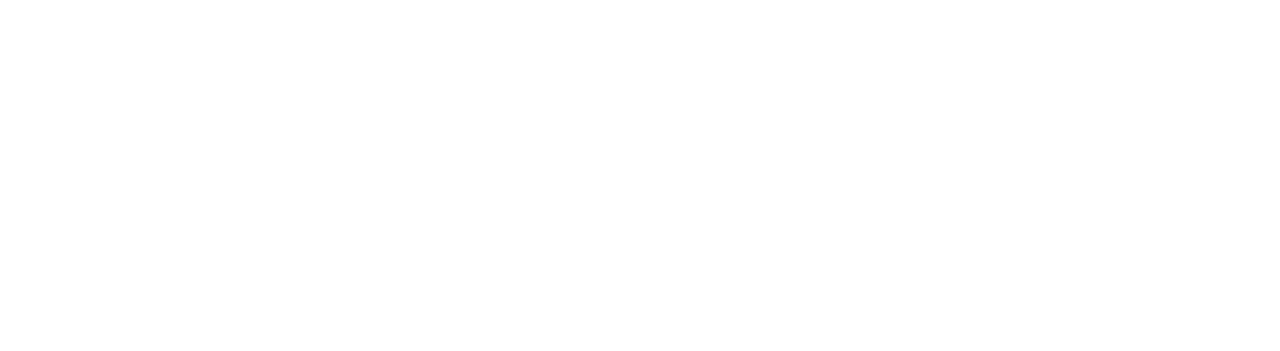
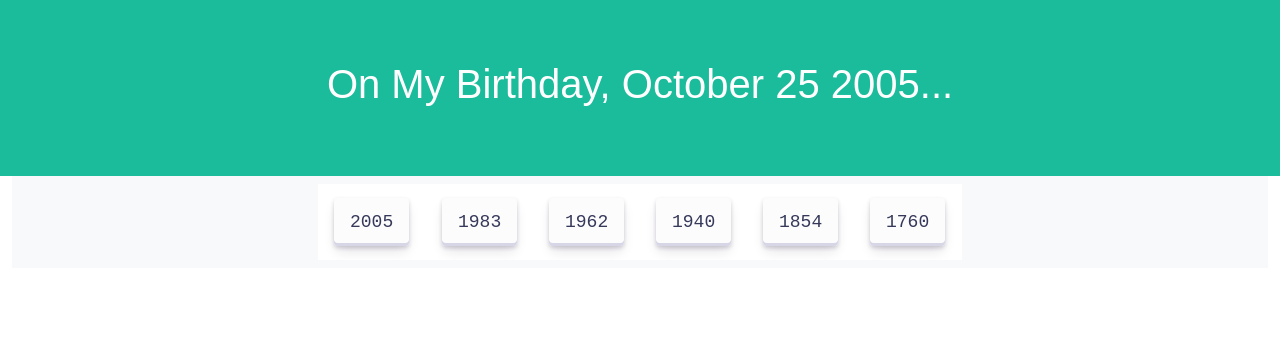
Before and after one commit to Darrinp1/On-My-Birthday, a plain HTML site: page 1760.html in a window 1280 px wide. Drawn offline with nearby package versions, Linux system fonts and the light colour scheme.

Commit message:
changes 1

```diff
--- a/1760.html
+++ b/1760.html
@@ -0,0 +1,62 @@
+<!doctype html>
+<html lang="en">
+  <head>
+    <meta charset="utf-8">
+    <meta name="viewport" content="width=device-width, initial-scale=1">
+    <title>Portfolio Pt2</title>
+    <link href="https://cdn.jsdelivr.net/npm/bootstrap@5.3.2/dist/css/bootstrap.min.css" rel="stylesheet" integrity="sha384-T3c6CoIi6uLrA9TneNEoa7RxnatzjcDSCmG1MXxSR1GAsXEV/Dwwykc2MPK8M2HN" crossorigin="anonymous">
+<link rel="stylesheet" href="css/style.css" type="text/css">
+</head>
+  <body>
+
+    <div class="header">
+      <h1>On My Birthday, October 25 2005...</h1>
+    </div>
+
+    <div class="container-fluid">
+      <div class="row mb-5">
+        <div class="col"> <nav class="navbar navbar-expand-sm bg-light justify-content-center">
+          <div class="">
+            </div>
+            <ul class="navbar-nav">
+              <li class="navbar-item">
+                <a class="active" href="index.html"><button role="button" class="button-name">2005</button></a></li>
+                <li>
+                <a href="1983.html"><button role="button" class="button-name">1983</button></a></li>
+                <li>
+                <a href="1962.html"><button role="button" class="button-name">1962</button></a></li>
+                <li>
+                <a href="1940.html"><button role="button" class="button-name">1940</button></a></li>
+                <li>
+                <a href="1854.html"><button role="button" class="button-name">1854</button></a></li>
+                <li>
+                <a href="1760.html"><button role="button" class="button-name">1760</button></a></li>
+                </ul>
+              </nav></div>
+            </div>
+
+
+            <div class="row">
+              <div class="col">
+
+                <p></p>
+              </div>
+              <div class="col">
+
+                <p></p>
+              </div>
+            </div>
+            <div class="row">
+              <div class="col">
+
+                <p></p>
+              </div>
+              <div class="col">
+
+                <p></p>
+              </div>
+            </div>
+
+    <script src="https://cdn.jsdelivr.net/npm/bootstrap@5.3.2/dist/js/bootstrap.bundle.min.js" integrity="sha384-C6RzsynM9kWDrMNeT87bh95OGNyZPhcTNXj1NW7RuBCsyN/o0jlpcV8Qyq46cDfL" crossorigin="anonymous"></script>
+  </body>
+</html>
--- /dev/null
+++ b/css/style.css
@@ -0,0 +1,89 @@
+ul {
+    list-style-type: none;
+    margin: 0;
+    padding: 0;
+    overflow: hidden;
+    background-color: white;
+}
+
+li {
+    float: left;
+}
+
+li a {
+    display: block;
+    color: black;
+    text-align: center;
+    padding: 14px 16px;
+    text-decoration: none;
+}
+
+li a:hover {
+    background-color: lightgrey;
+}
+
+body {
+    background-color: white;
+  }
+
+  .button-name {
+    align-items: center;
+    appearance: none;
+    background-color: #FCFCFD;
+    border-radius: 4px;
+    border-width: 0;
+    box-shadow: rgba(45, 35, 66, 0.2) 0 2px 4px,rgba(45, 35, 66, 0.15) 0 7px 13px -3px,#D6D6E7 0 -3px 0 inset;
+    box-sizing: border-box;
+    color: #36395A;
+    cursor: pointer;
+    display: inline-flex;
+    font-family: "JetBrains Mono",monospace;
+    height: 48px;
+    justify-content: center;
+    line-height: 1;
+    list-style: none;
+    overflow: hidden;
+    padding-left: 16px;
+    padding-right: 16px;
+    position: relative;
+    text-align: left;
+    text-decoration: none;
+    transition: box-shadow .15s,transform .15s;
+    user-select: none;
+    -webkit-user-select: none;
+    touch-action: manipulation;
+    white-space: nowrap;
+    will-change: box-shadow,transform;
+    font-size: 18px;
+   }
+
+   .button-name:focus {
+    box-shadow: #D6D6E7 0 0 0 1.5px inset, rgba(45, 35, 66, 0.4) 0 2px 4px, rgba(45, 35, 66, 0.3) 0 7px 13px -3px, #D6D6E7 0 -3px 0 inset;
+   }
+
+   .button-name:hover {
+    box-shadow: rgba(45, 35, 66, 0.3) 0 4px 8px, rgba(45, 35, 66, 0.2) 0 7px 13px -3px, #D6D6E7 0 -3px 0 inset;
+    transform: translateY(-2px);
+   }
+
+   .button-name:active {
+    box-shadow: #D6D6E7 0 3px 7px inset;
+    transform: translateY(2px);
+   }
+
+   body {
+    font-family: Arial;
+    margin: 0;
+  }
+
+  /* Header/Logo Title */
+  .header {
+    padding: 60px;
+    text-align: center;
+    background: #1abc9c;
+    color: white;
+    font-size: 30px;
+  }
+
+  /* Page Content */
+  .content {padding:20px;}
```
Also changed, not shown: 1854.html (+62 -0 lines), 1940.html (+62 -0 lines), 1962.html (+64 -0 lines), 1983.html (+67 -0 lines), index.html (+12 -22 lines).
